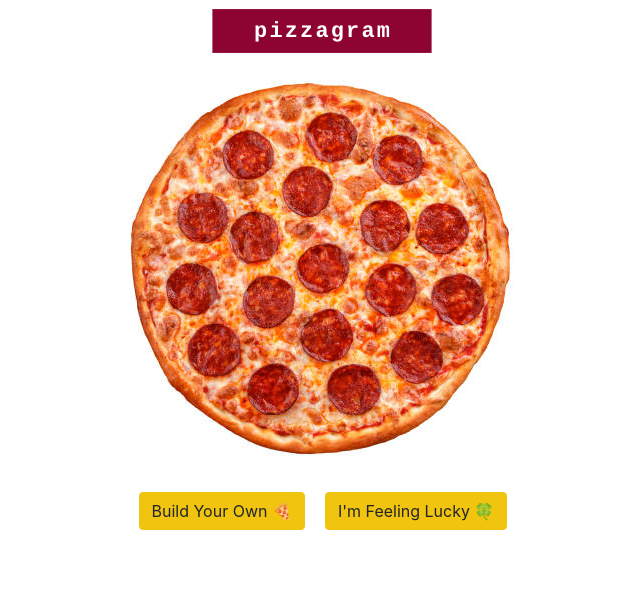
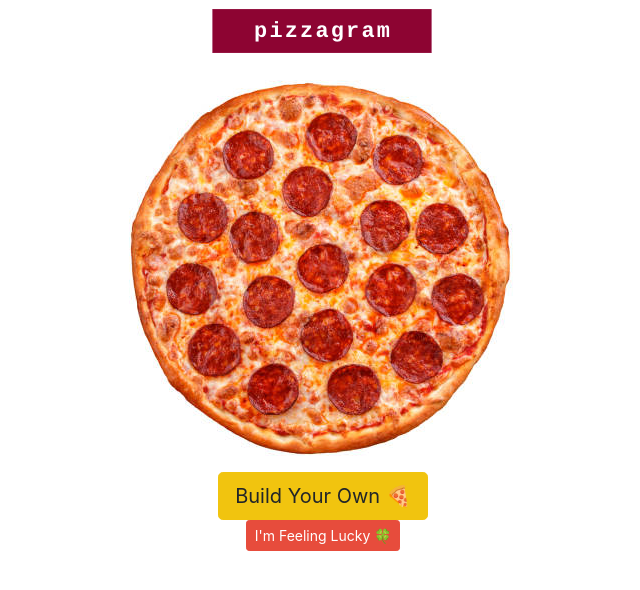
Before and after one commit to sammaggs/pizzagram, a React (Create React App) app: page / in a window 1280 px wide. Shown: the top 590 px of the page, without its empty margins (317-957 px from the left). Built offline with nearby package versions, Linux system fonts and the light colour scheme.

Commit message:
Converted JS styling to CSS styling on HomePage:

```diff
--- a/src/data/components/Button.js
+++ /dev/null
@@ -1,15 +0,0 @@
-import React from "react";
-import '../../styles/css/App.css';
-
-const Button = ({ buttonText, onClick } ) => {
-
-    const buttonStyling = {
-        width: 100,
-    }
-
- return (
-        <button style={buttonStyling} onClick={onClick} className="btn btn-primary">{buttonText}</button>
-    )
-};
-
-export default Button;
--- /dev/null
+++ b/src/data/components/Button.jsx
@@ -0,0 +1,10 @@
+import React from "react";
+import '../../styles/css/App.css';
+
+const Button = ({ buttonText, onClick, colourTheme } ) => {
+    return (
+        <button onClick={onClick} className={"btn btn-" + colourTheme}>{buttonText}</button>
+    )
+};
+
+export default Button;
--- a/src/data/components/HomePage.js
+++ b/src/data/components/HomePage.jsx
@@ -11,30 +11,18 @@ class HomePage extends Component {
   }
 
   render() {
-    const homeContainer = {
-    };
-
-    const buttonStyle = {
-      display: 'flex',
-      justifyContent: "center",
-      margin: 10
-    }
-
-    const imgStyle = {
-      display: 'block',
-      margin: 'auto'
-    }
-
     return (
       <Fragment>
-        <div style={homeContainer}>
-            <img src={pizzaGram} style={imgStyle} />
-            <img style={imgStyle} src={pizzaImage} />
-            <div style={buttonStyle}>
-              <Link  style={buttonStyle} className="btn btn-primary" to="/options">
+        <div className="container-fluid d-flex flex-column align-items-center">
+            <img src={pizzaGram} />
+            <img src={pizzaImage} />
+            <div>
+              <Link className="btn btn-primary btn-lg" to="/options">
                 Build Your Own 🍕
               </Link>
-              <Link style={buttonStyle} className="btn btn-primary" to="/options">
+            </div>
+            <div>
+              <Link className="btn btn-danger btn-sm" to="/options">
                 I'm Feeling Lucky 🍀
               </Link>
             </div>
--- a/src/data/components/List.jsx
+++ b/src/data/components/List.jsx
@@ -77,7 +77,7 @@ class List extends Component {
                 }
                 </fieldset>
                 <Link className="btn btn-primary" to="/options">Back</Link>
-                <Button className="btn btn-primary" onClick={ this.handleSave } buttonText="Save Choices"></Button>
+                <Button onClick={ this.handleSave } buttonText="Save Choices" colourTheme="success"></Button>
             </ul>
         )
     }
```
